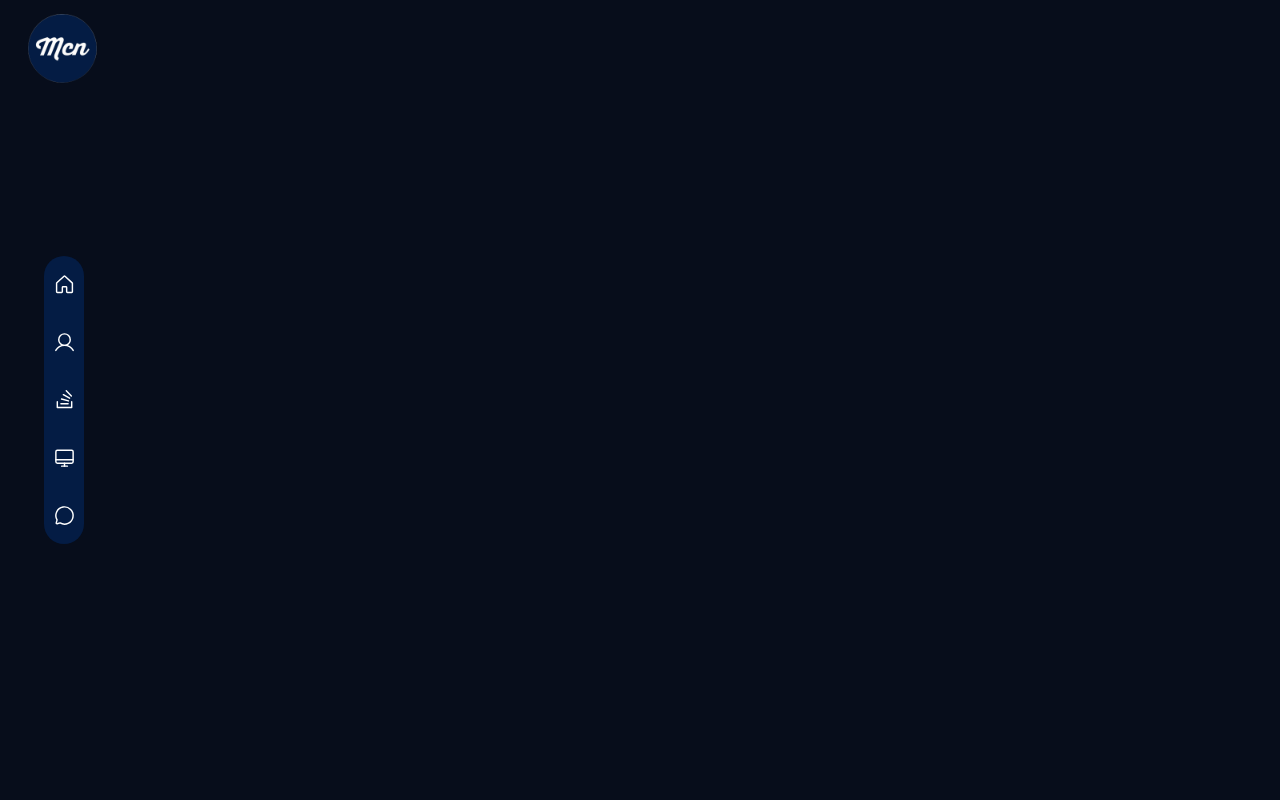
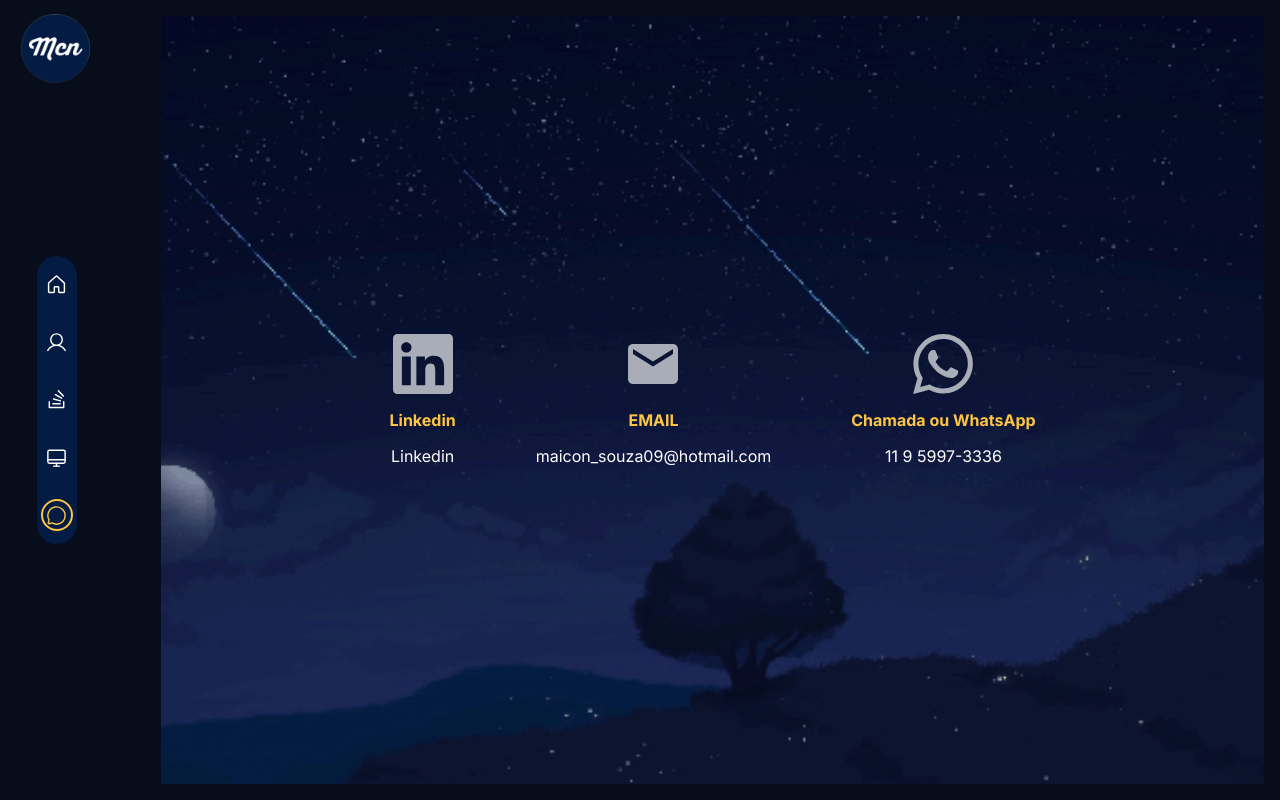
Before and after one commit to maiconDeSouza/my-portfolio, a React (Vite) app: page /contact in a window 1280 px wide. Before the commit this address had no page. Built offline with nearby package versions, Linux system fonts and the light colour scheme.

Commit message:
complete component contact

```diff
--- a/package.json
+++ b/package.json
@@ -9,6 +9,7 @@
     "preview": "vite preview"
   },
   "dependencies": {
+    "phosphor-react": "^1.4.1",
     "react": "^18.2.0",
     "react-dom": "^18.2.0",
     "react-icons": "^4.6.0",
--- a/src/Router/Router.tsx
+++ b/src/Router/Router.tsx
@@ -4,6 +4,7 @@ import { Main } from '../components/Main/Main'
 import { MyStack } from '../components/Main/MyStack/MyStack'
 import { AboutMe } from '../components/Main/AboutMe/AboutMe'
 import { MyPortfolio } from '../components/Main/MyPortfolio/MyPortfolio'
+import { Contact } from '../components/Main/Contact/Contact'
 
 
 export function Router(){
@@ -14,6 +15,7 @@ export function Router(){
                 <Route path='/about-me'  element={<AboutMe />}/>
                 <Route path='/stacks'  element={<MyStack />}/>
                 <Route path='/portfolio'  element={<MyPortfolio />}/>
+                <Route path='/contact'  element={<Contact />}/>
             </Route>
         </Routes>
     )
--- /dev/null
+++ b/src/components/Main/Contact/Contact.styles.ts
@@ -0,0 +1,69 @@
+import styled from "styled-components";
+import bgImage  from '../../../assets/star1.gif'
+
+
+export const ContainerContact = styled.section`
+    min-height: 100%;
+    padding: 5rem;
+
+    background-image: url(${bgImage});
+    background-position: center;
+    background-repeat: no-repeat;
+    background-size: cover;
+
+    display: flex;
+    justify-content: center;
+    align-items: center;
+    gap: 5rem;
+
+    div{
+            a{
+                display: flex;
+                flex-direction: column;
+                align-items: center;
+                justify-content: center;
+                gap: 1rem;
+
+                h4{
+                    color: ${props => props.theme["gold-3"]};
+                }
+                span{
+                    color: ${props => props.theme["white-1"]};
+                }
+                svg{
+                color: ${props => props.theme["gray-1"]};
+            }
+
+        }
+    }
+
+    .linkedin{
+        a{
+            &:hover{
+                svg{
+                    color: #0e76a8;
+                }
+            }
+        }
+    }
+
+    .email{
+        a{
+            &:hover{
+                svg{
+                    color: aliceblue;
+                }
+            }
+        }
+    }
+
+    .tel{
+        a{
+            &:hover{
+                svg{
+                    color: #25d366;
+                }
+            }
+        }
+    }
+`
--- /dev/null
+++ b/src/components/Main/Contact/Contact.tsx
@@ -0,0 +1,31 @@
+import { ContainerContact } from "./Contact.styles";
+import { SiLinkedin, SiWhatsapp } from "react-icons/si"
+import { MdEmail } from 'react-icons/md'
+
+export function Contact(){
+    return (
+        <ContainerContact className="animate__animated animate__fadeInTopLeft">
+            <div className="linkedin">
+                <a href="">
+                    <SiLinkedin size={60}/>
+                    <h4>Linkedin</h4>
+                    <span>Linkedin</span>
+                </a>
+            </div>
+            <div className="email">
+                <a href="">
+                    <MdEmail size={60}/>
+                    <h4>EMAIL</h4>
+                    <span>maicon_souza09@hotmail.com</span>
+                </a>
+            </div>
+            <div className="tel">
+                <a href="">
+                    <SiWhatsapp size={60}/>
+                    <h4>Chamada ou WhatsApp</h4>
+                    <span>11 9 5997-3336</span>
+                </a>
+            </div>
+        </ContainerContact>
+    )
+}
--- a/src/components/Sidebar/compSidebar/Nav.tsx
+++ b/src/components/Sidebar/compSidebar/Nav.tsx
@@ -27,7 +27,7 @@ export function Nav(){
                     </NavLink>
                 </li>
                 <li>
-                    <NavLink to="/3">
+                    <NavLink to="/contact">
                         <ChatCircle size={23}/>
                     </NavLink>
                 </li>
```
Also changed, not shown: 1 other file (tests, documents, lock files or other folders).
